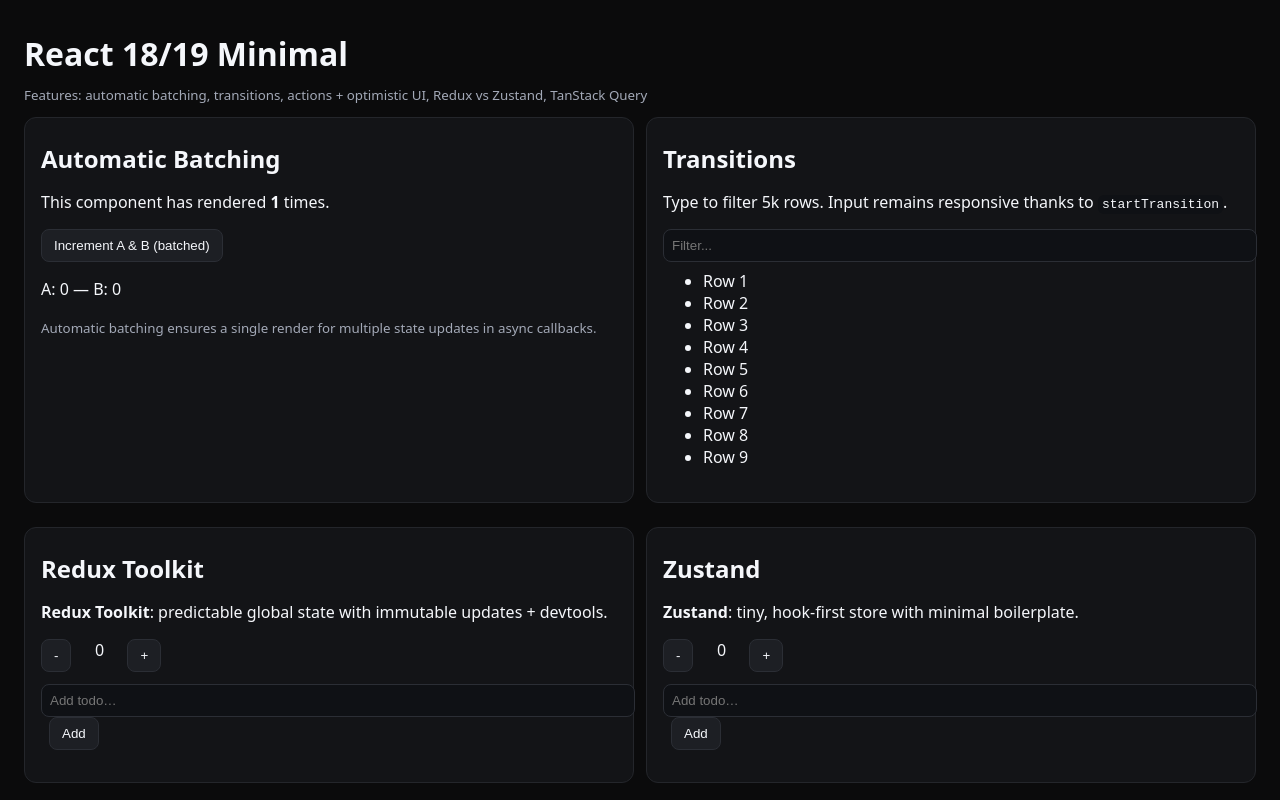
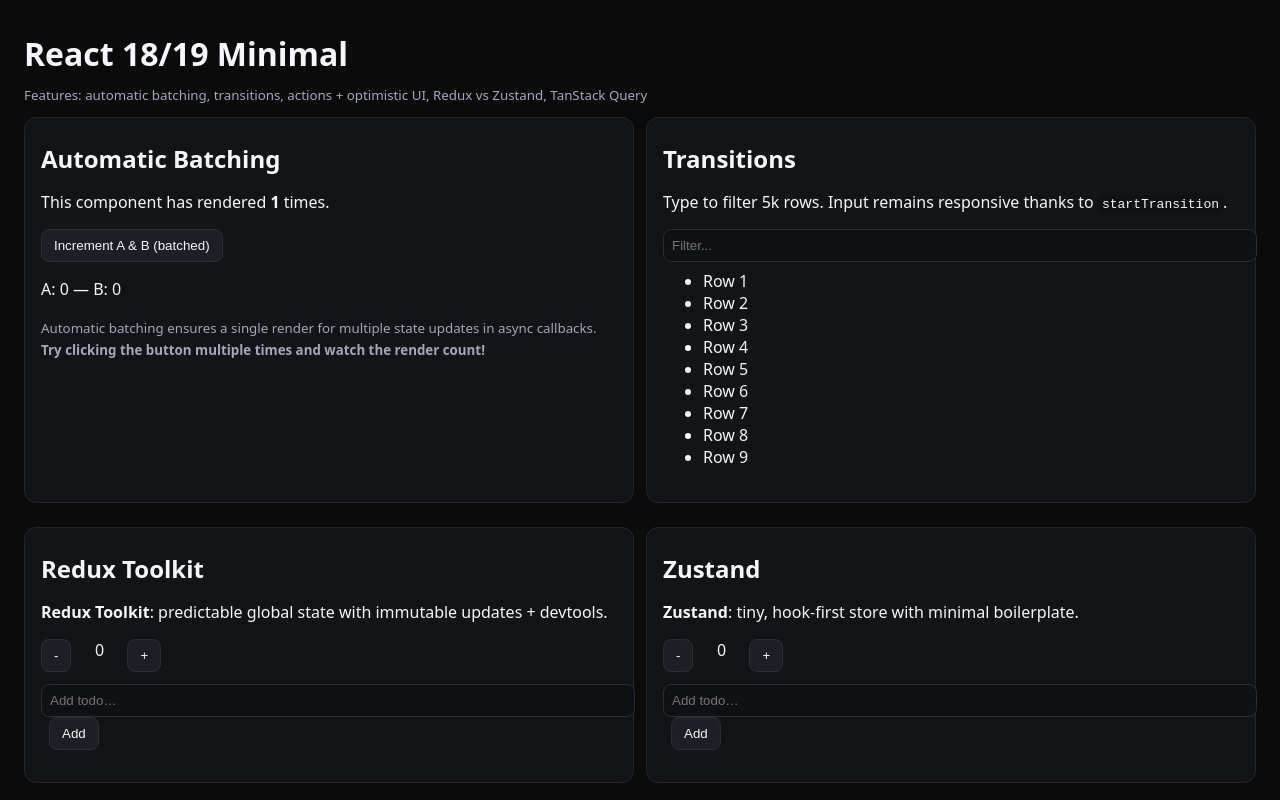
Before and after one commit to anton-karlovskiy/react-minimal-concepts-with-vite, a React (Vite) app: page / in a window 1280 px wide. Shown: the top 800 px of the page. Built offline with nearby package versions, Linux system fonts and the light colour scheme.

Commit message:
docs: comment on BatchingDemo

```diff
--- a/src/App.tsx
+++ b/src/App.tsx
@@ -1,10 +1,11 @@
+import { Provider } from 'react-redux';
+
 import TransitionDemo from './components/TransitionDemo';
 import BatchingDemo from './components/BatchingDemo';
 import ActionsDemo from './components/ActionsDemo';
 import ReduxDemo from './components/ReduxDemo';
 import ZustandDemo from './components/ZustandDemo';
 import QueryDemo from './components/QueryDemo';
-import { Provider } from 'react-redux';
 import { store } from './state/store';
 
 export default function App() {
--- a/src/components/BatchingDemo.tsx
+++ b/src/components/BatchingDemo.tsx
@@ -1,24 +1,59 @@
 import { useRef, useState } from 'react';
 
+/**
+ * BatchingDemo - Demonstrates React 18's Automatic Batching
+ *
+ * KEY CONCEPTS:
+ * 1. Automatic Batching: React 18 automatically batches multiple state updates
+ *    into a single re-render, even in async callbacks (setTimeout, promises, etc.)
+ *
+ * 2. Before React 18: Multiple setState calls in async callbacks would cause
+ *    multiple re-renders, leading to performance issues
+ *
+ * 3. After React 18: All state updates are batched together, regardless of
+ *    where they occur (event handlers, async callbacks, timeouts, etc.)
+ */
 export default function BatchingDemo() {
+  // Two separate state variables to demonstrate batching
   const [a, setA] = useState(0);
   const [b, setB] = useState(0);
+
+  // Track render count to visualize batching effect
   const renders = useRef(0);
-  renders.current++;
+  renders.current++; // Increment on every render
 
+  /**
+   * Simulates an async operation that triggers multiple state updates
+   *
+   * In React 17 and earlier: This would cause 2 separate re-renders
+   * In React 18+: This causes only 1 re-render (automatic batching)
+   */
   function updateOutsideEventLoop() {
     setTimeout(() => {
-      setA((x) => x + 1);
-      setB((y) => y + 1);
+      // These two setState calls are automatically batched together
+      setA((x) => x + 1);  // State update 1
+      setB((y) => y + 1);  // State update 2
+      // Result: Only ONE re-render occurs, not two!
     }, 0);
   }
 
   return (
     <section>
+      {/* Render counter helps visualize the batching effect */}
       <p>This component has rendered <strong>{renders.current}</strong> times.</p>
+
+      {/* Button triggers async state updates to demonstrate batching */}
       <button onClick={updateOutsideEventLoop}>Increment A & B (batched)</button>
+
+      {/* Display current state values */}
       <p>A: {a} — B: {b}</p>
-      <small>Automatic batching ensures a single render for multiple state updates in async callbacks.</small>
+
+      {/* Key takeaway for learners */}
+      <small>
+        Automatic batching ensures a single render for multiple state updates in async callbacks.
+        <br />
+        <strong>Try clicking the button multiple times and watch the render count!</strong>
+      </small>
     </section>
   );
 }
```
